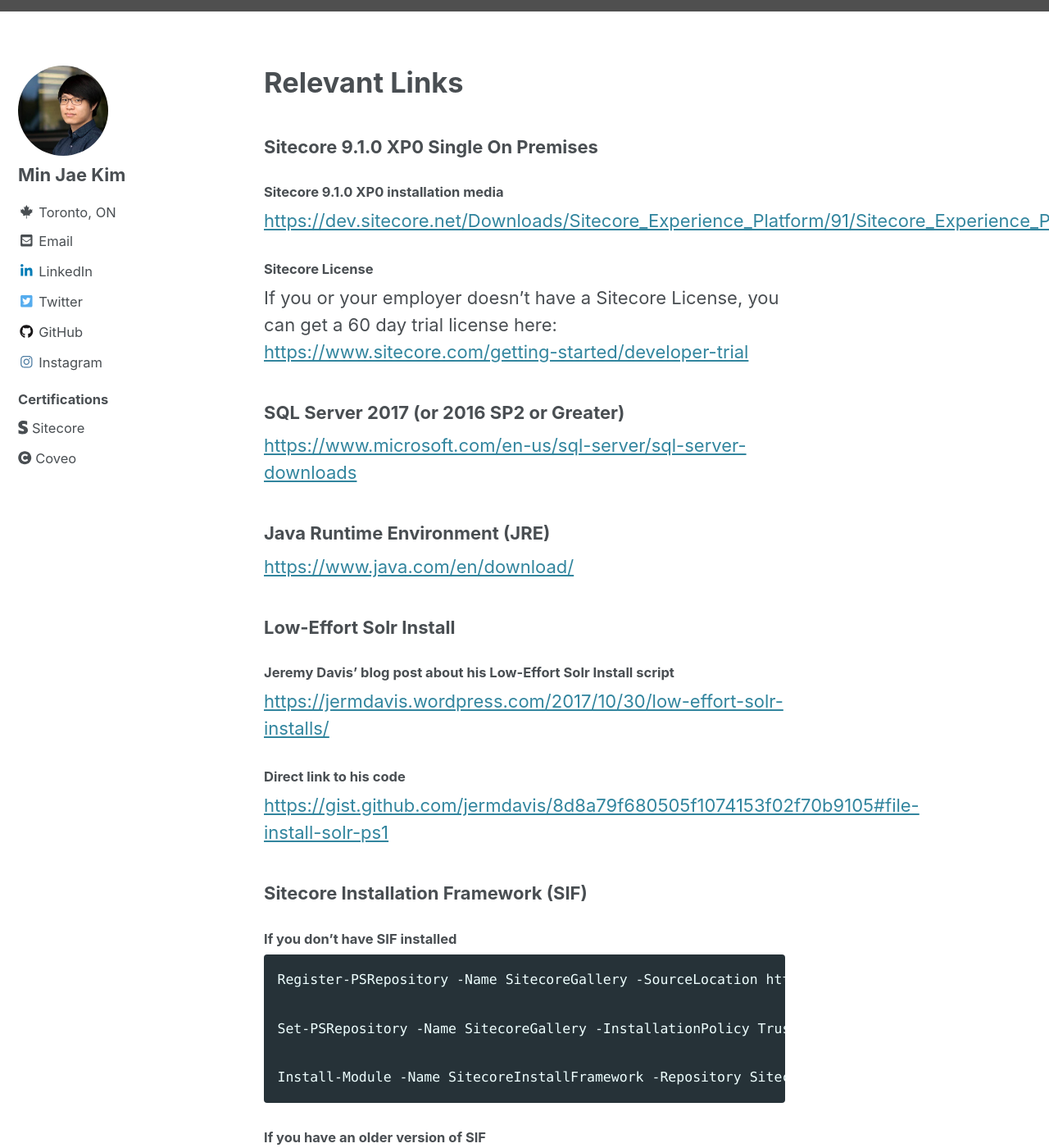
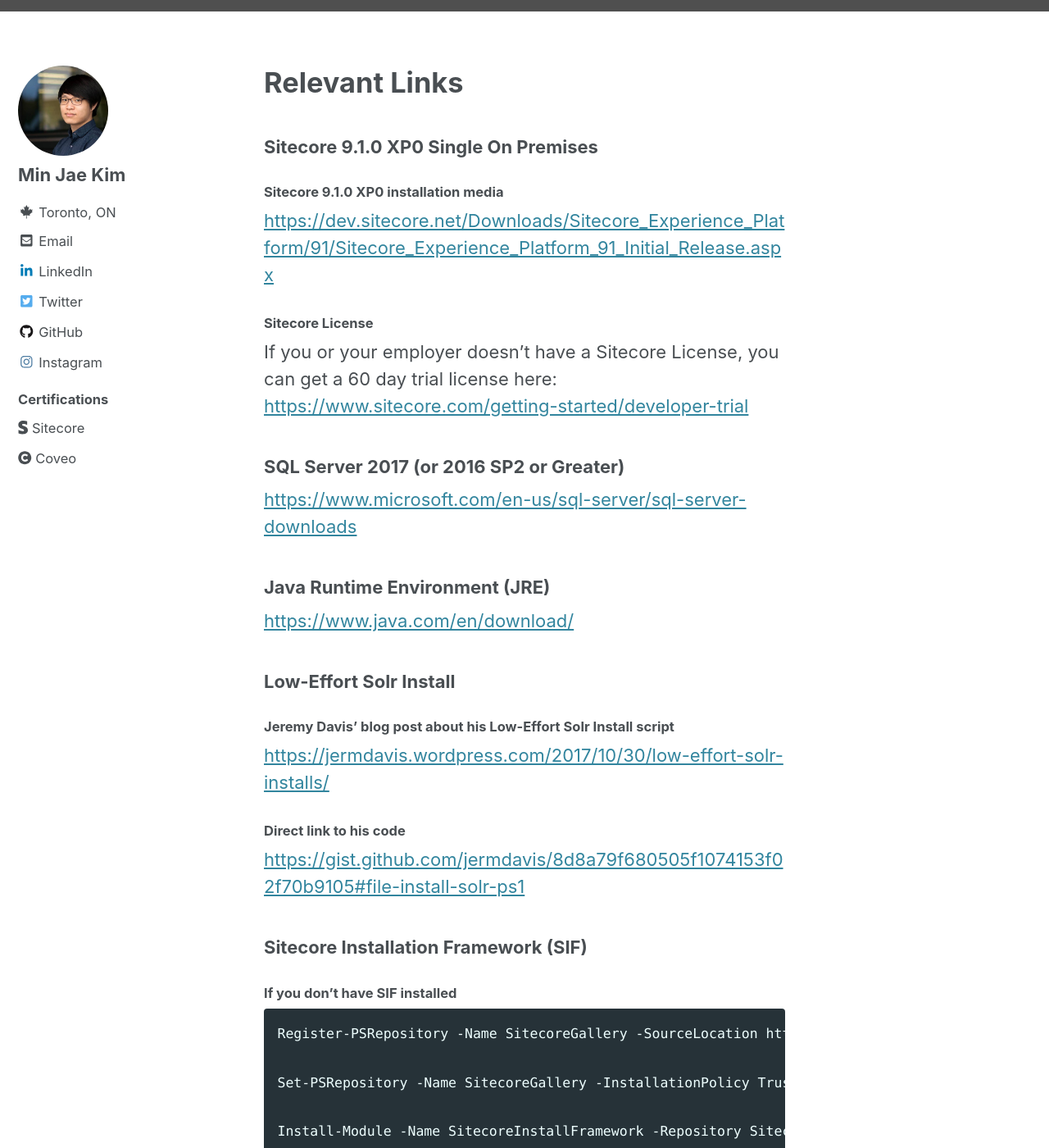
Before and after one commit to kimmminjae/kimmminjae.github.io, a Jekyll site: the page built from _posts/2019-05-15-easy-sitecore-9-1-installation-guide-fresh-windows-install-without-command-lines.md, in a window 1280 px wide and 1400 px high, scrolled down 396 px. Shown: the whole window at 82% size. Built offline with Jekyll 4.4.1, drawn with Linux system fonts in a browser that asks for light colours; cached includes are drawn as plain includes; grey boxes are pictures that could not be loaded.

Commit message:
Update _page.scss

```diff
--- a/_sass/minimal-mistakes/_page.scss
+++ b/_sass/minimal-mistakes/_page.scss
@@ -89,6 +89,10 @@
         margin-top: -($indent-var);
       }
     }
+
+    a {
+       overflow-wrap: break-word;
+     }
   }
 
   a:not(.btn) {
```
